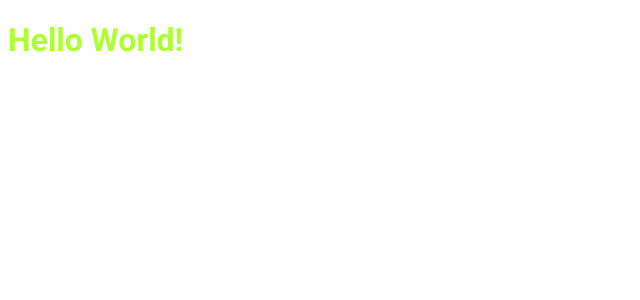
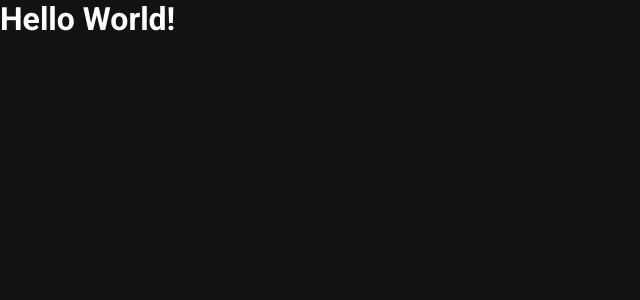
Before and after one commit to Victor-Bueno/NewsClub, a Next.js app: page / in a window 1280 px wide. Shown: the top 300 px of the page, without its empty margins (0-640 px from the left). Built offline with nearby package versions, Linux system fonts and the light colour scheme.

Commit message:
Added global styles

```diff
--- a/src/pages/_app.tsx
+++ b/src/pages/_app.tsx
@@ -1,4 +1,6 @@
 import { AppProps } from 'next/app';
+
+import '../styles/global.scss';
 
 function MyApp({ Component, pageProps }: AppProps) {
   return <Component {...pageProps} />;
--- a/src/pages/index.tsx
+++ b/src/pages/index.tsx
@@ -1,6 +1,4 @@
 import Head from 'next/head';
-
-import styles from '../styles/home.module.scss';
 
 export default function Home() {
   return (
@@ -9,7 +7,7 @@
         <title>Home | news.club</title>
       </Head>
 
-      <h1 className={styles.title}>Hello World!</h1>
+      <h1>Hello World!</h1>
     </>
   );
 }
--- /dev/null
+++ b/src/styles/global.scss
@@ -0,0 +1,45 @@
+* {
+    margin: 0;
+    padding: 0;
+    box-sizing: border-box;
+}
+
+:root {
+    --white: #fefefe;
+    --gray-100: #e1e1e6;
+    --gray-300: #a8a8b3;
+    --gray-900: #121214;
+
+    --cyan: #61dafb;
+    --yellow: #eba417;
+}
+
+@media (max-width: 1080px) {
+    html {
+        font-size: 93.75%;
+    }
+}
+
+@media (max-width: 720px) {
+    html {
+        font-size: 87.5%;
+    }
+}
+
+body {
+    background: var(--gray-900);
+    color: var(--white);
+}
+
+body, input, textarea, select, button {
+    font: 400 1rem "Roboto", sans-serif;
+}
+
+buitton {
+    cursor: pointer;
+}
+
+a {
+    color: inherit;
+    text-decoration: none;
+}
--- a/src/styles/home.module.scss
+++ /dev/null
@@ -1,4 +0,0 @@
-.title {
-    color: greenyellow;
-    font-family: Roboto;
-}
```
